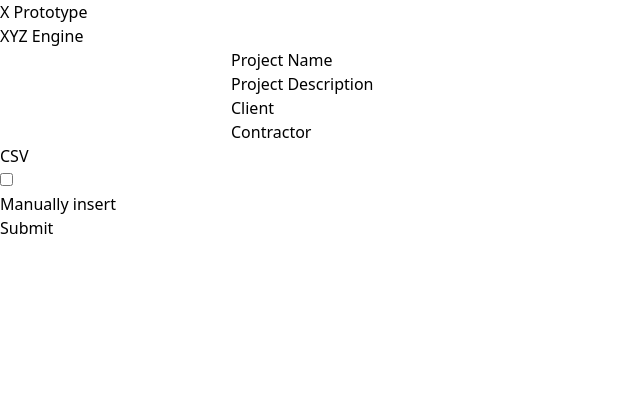
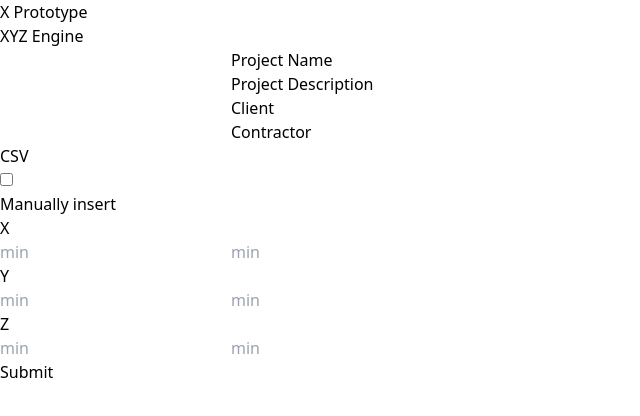
Before and after one commit to Rubayet-hasan-yasin/X-Prototype, a React (Vite) app: page / in a window 1280 px wide. Shown: the top 416 px of the page, without its empty margins (0-640 px from the left). Built offline with nearby package versions, Linux system fonts and the light colour scheme.

Commit message:
manual form added

```diff
--- a/src/components/Form.jsx
+++ b/src/components/Form.jsx
@@ -1,4 +1,5 @@
 import File_input from "./File_input";
+import ManualForm from "./ManualForm";
 import ToggleButton from "./ToggleButton";
 
 const Form = () => {
@@ -42,6 +43,9 @@ const Form = () => {
                             {/* Toggle Switch */}
                             <ToggleButton/>
 
+                            {/* Manual form  */}
+                            <ManualForm/>
+
 
 
 
--- /dev/null
+++ b/src/components/ManualForm.jsx
@@ -0,0 +1,34 @@
+
+const ManualForm = () => {
+    return (
+            <form className="py-7">
+                <div className="">
+                    <label htmlFor="" className="block text-xl font-semibold">X</label>
+                    <div className="flex gap-5">
+                        <input type="text" name="" id="" placeholder="min" className="border-2 rounded outline-none py-2 px-5 w-full focus:ring-2 ring-gray-400" />
+                        <input type="text" name="" id="" placeholder="min" className="border-2 rounded outline-none py-2 px-5 w-full focus:ring-2 ring-gray-400" />
+                    </div>
+                </div>
+
+                <div className="my-5">
+                    <label htmlFor="" className="block text-xl font-semibold">Y</label>
+                    <div className="flex gap-5">
+                        <input type="text" name="" id="" placeholder="min" className="border-2 rounded outline-none py-2 px-5 w-full focus:ring-2 ring-gray-400" />
+                        <input type="text" name="" id="" placeholder="min" className="border-2 rounded outline-none py-2 px-5 w-full focus:ring-2 ring-gray-400" />
+                    </div>
+                </div>
+
+
+                <div className="">
+                    <label htmlFor="" className="block text-xl font-semibold">Z</label>
+                    <div className="flex gap-5">
+                        <input type="text" name="" id="" placeholder="min" className="border-2 rounded outline-none py-2 px-5 w-full focus:ring-2 ring-gray-400" />
+                        <input type="text" name="" id="" placeholder="min" className="border-2 rounded outline-none py-2 px-5 w-full focus:ring-2 ring-gray-400" />
+                    </div>
+                </div>
+            </form>
+
+    );
+};
+
+export default ManualForm;
```
